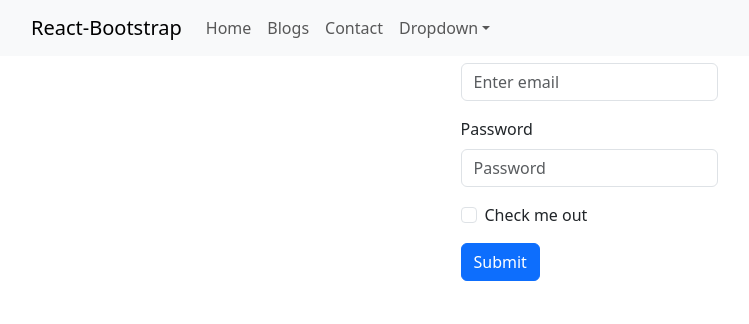
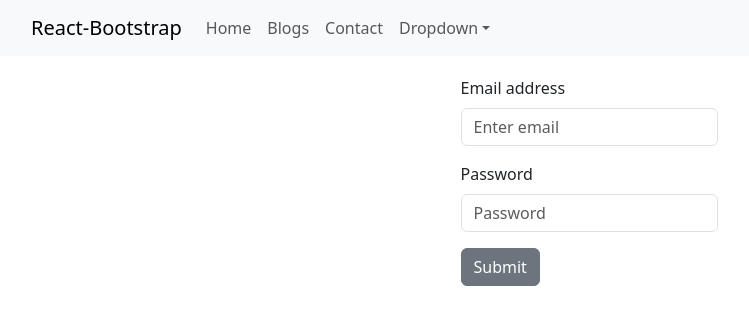
Before and after one commit to tim2311/webshop, a React (Create React App) app: page /createaccount in a window 1280 px wide. Shown: the top 324 px of the page, without its empty margins (51-800 px from the left). Built offline with nearby package versions, Linux system fonts and the light colour scheme.

Commit message:
Added server component.

```diff
--- a/src/components/CreateAccount.js
+++ b/src/components/CreateAccount.js
@@ -16,10 +16,7 @@ function CreateAccount() {
                     <Form.Label>Password</Form.Label>
                     <Form.Control type="password" placeholder="Password" />
                 </Form.Group>
-                <Form.Group className="mb-3" controlId="formBasicCheckbox">
-                    <Form.Check type="checkbox" label="Check me out" />
-                </Form.Group>
-                <Button variant="primary" type="submit">
+                <Button variant="secondary" type="submit">
                     Submit
                 </Button>
             </Form>
--- a/src/components/create-account.css
+++ b/src/components/create-account.css
@@ -1,8 +1,9 @@
 .center {
+  align-items: center;
+  display: flex;
   height: 200px;
-  display: flex;
-  align-items: center;
   justify-content: center;
+  margin-top: 25px;
 }
 
 .item {
```
Also changed, not shown: src/server/app.js (added, +17 -0 lines), src/server/package.json (added, +15 -0 lines), 1 other file (tests, documents, lock files or other folders).
